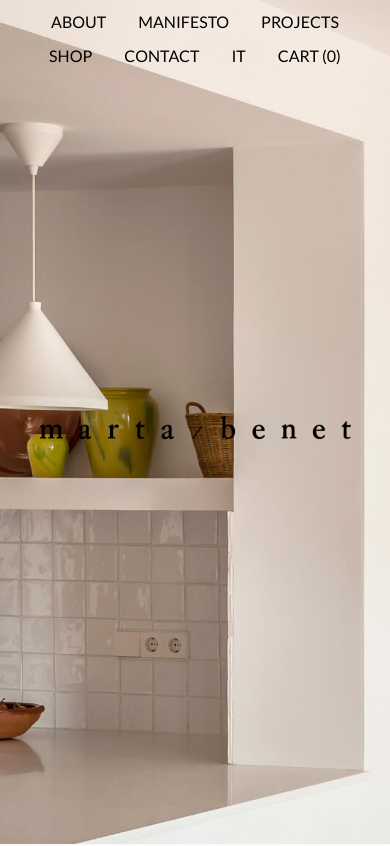
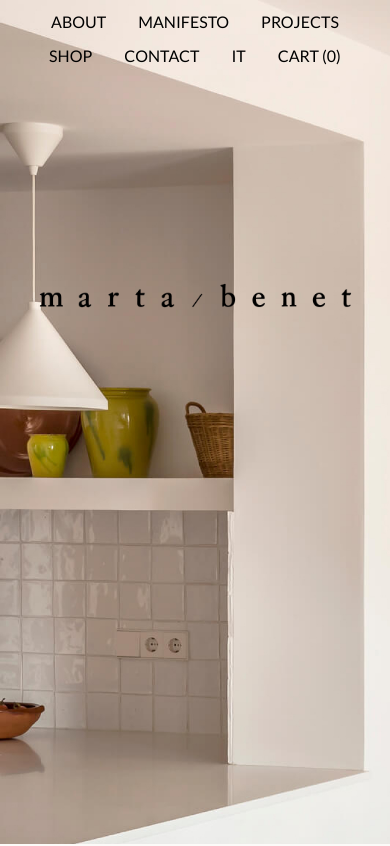
Before and after one commit to AlexShcherbii/marta-benet, a plain HTML site: page index.html in a window 390 px wide. Shown: the top 846 px of the page. Drawn offline with Linux system fonts and the light colour scheme.

Commit message:
Зміщення картинки
Змістив картинку marta/benet вгору задля адаптації на планшети

```diff
--- a/style.css
+++ b/style.css
@@ -375,7 +375,7 @@ footer {
     .content > img {
         width: 325px;
         height: 35px;
-        margin: 332px auto 0;
+        margin: 200px auto 0;
     }
 
     section {
```
